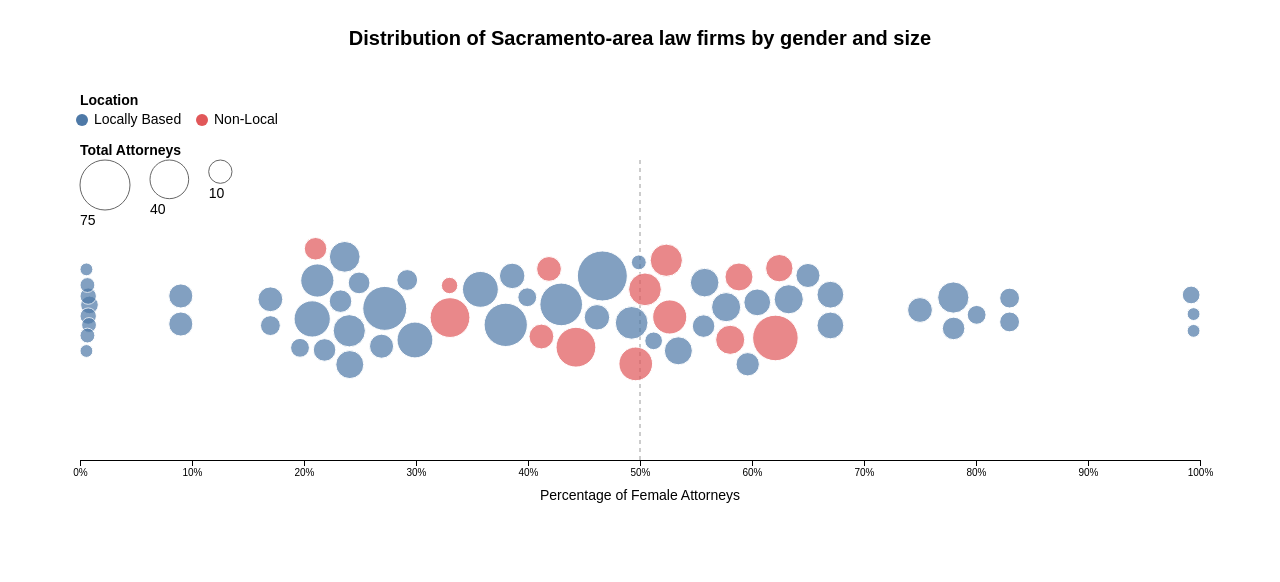
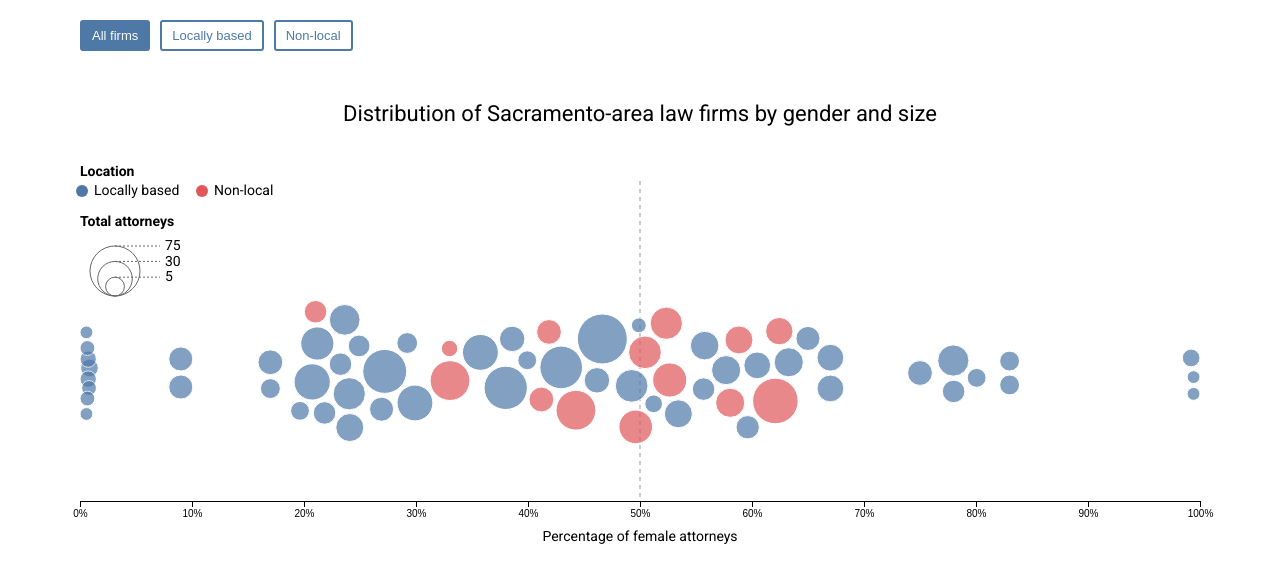
Before and after one commit to sacbizjournal/lawfirm-diversity, a website: page index.html in a window 1280 px wide. Drawn offline with nearby package versions, Linux system fonts and the light colour scheme.

Commit message:
chart updated

```diff
--- a/index.html
+++ b/index.html
@@ -3,11 +3,14 @@
 <head>
     <meta charset="UTF-8">
     <meta name="viewport" content="width=device-width, initial-scale=1.0">
-    <title>Law Firms Gender Distribution</title>
+    <title>Sacramento law firms gender distribution</title>
     <script src="https://d3js.org/d3.v7.min.js"></script>
+    <link rel="preconnect" href="https://fonts.googleapis.com">
+    <link rel="preconnect" href="https://fonts.gstatic.com" crossorigin>
+    <link href="https://fonts.googleapis.com/css2?family=Roboto:ital,wght@0,100..900;1,100..900&display=swap" rel="stylesheet">
     <style>
         body {
-            font-family: Arial, sans-serif;
+            font-family: "Roboto", sans-serif;
             margin: 0;
             padding: 20px;
             background-color: #fff;
@@ -19,6 +22,8 @@
             margin: 0 auto;
             background-color: #fff;
             position: relative;
+            padding: 0;
+            box-sizing: border-box;
         }
         .dot {
             opacity: 0.7;
@@ -50,7 +55,7 @@
         .tooltip .firm-name {
             font-weight: bold;
             margin-bottom: 5px;
-            font-size: 16px;
+            font-size: 15px;
         }
         .tooltip .info-row {
             margin: 3px 0;
@@ -60,9 +65,34 @@
             font-size: 20px;
             font-weight: bold;
         }
-        .chart-subtitle {
-            font-size: 14px;
-            color: #666;
+
+        .tabs {
+            display: flex;
+            gap: 10px;
+            margin-bottom: 10px;
+            padding-left: 40px;
+        }
+        .tab-button {
+            padding: 6px 10px;
+            border: 2px solid #4e79a7;
+            background: none;
+            color: #4e79a7;
+            cursor: pointer;
+            font-size: 13px;
+            border-radius: 3px;
+            transition: all 0.3s ease;
+        }
+        .tab-button.active {
+            background: #4e79a7;
+            color: white;
+        }
+        .tab-button:hover {
+            background: #4e79a7;
+            color: white;
+        }
+        #chart {
+            width: 100%;
+            position: relative;
         }
         @media (max-width: 768px) {
             body {
@@ -85,7 +115,14 @@
     </style>
 </head>
 <body>
-    <div class="chart-container" id="chart"></div>
+    <div class="chart-container">
+        <div class="tabs">
+            <button class="tab-button active" data-type="all">All firms</button>
+            <button class="tab-button" data-type="local">Locally based</button>
+            <button class="tab-button" data-type="nonlocal">Non-local</button>
+        </div>
+        <div id="chart"></div>
+    </div>
     <!-- Load data first, then the visualization script -->
     <script src="data.js"></script>
     <script src="script.js"></script>
--- a/script.js
+++ b/script.js
@@ -1,14 +1,19 @@
 // Create the visualization with given dimensions
-function createVisualization(width, height) {
+function createVisualization(width, height, filterType = 'all') {
     // Clear any existing visualization
     d3.select('#chart').selectAll('*').remove();
 
-    // Get data from global scope
-    const data = window.lawFirmsData;
+    // Get data from global scope and filter based on type
+    let data = window.lawFirmsData;
+    if (filterType === 'local') {
+        data = data.filter(d => d.locallyBased === 'Y');
+    } else if (filterType === 'nonlocal') {
+        data = data.filter(d => d.locallyBased === 'N');
+    }
 
     // Set up the chart dimensions with adjusted margins
     const margin = {
-        top: width < 600 ? 180 : 140,    // Increased top margin further
+        top: width < 600 ? 160 : 120,    // Increased top margin to prevent overlap
         right: 40,
         bottom: 60,
         left: 40
@@ -43,19 +48,22 @@ function createVisualization(width, height) {
 
     // Add title and subtitle with adjusted positioning
     const titleGroup = svg.append('g')
-        .attr('transform', `translate(${chartWidth/2}, ${-margin.top/2 - (width < 600 ? 35 : 45)})`);
+        .attr('transform', `translate(${chartWidth/2}, ${-margin.top/2})`);  // Moved title up by removing +20
+
+    // Calculate responsive font size based on chart width
+    const titleFontSize = Math.max(16, Math.min(22, width / 40));  // Scales between 16px and 24px
 
     titleGroup.append('text')
         .attr('class', 'chart-title')
         .attr('text-anchor', 'middle')
         .attr('y', 0)
-        .style('font-size', width < 600 ? '16px' : '20px')
-        .style('font-weight', 'bold')
+        .style('font-size', `${titleFontSize}px`)
+        .style('font-weight', 'normal')
         .text('Distribution of Sacramento-area law firms by gender and size');
 
     // Add legends at the top left with improved responsive positioning
     const legendGroup = svg.append('g')
-        .attr('transform', `translate(0, ${-margin.top/2 + (width < 600 ? 35 : 30)})`);
+        .attr('transform', `translate(0, ${-margin.top/2 + 70})`);  // Increased offset from 50 to 70
 
     // Legend for locally based
     legendGroup.append('text')
@@ -79,7 +87,7 @@ function createVisualization(width, height) {
         .attr('x', 14)  // Adjusted to maintain same spacing from circle
         .attr('y', 4)
         .style('font-size', width < 600 ? '11px' : '14px')
-        .text('Locally Based');
+        .text('Locally based');
 
     locationLegend.append('circle')
         .attr('cx', locationSpacing + 2)  // Added same offset
@@ -91,44 +99,55 @@ function createVisualization(width, height) {
         .attr('x', locationSpacing + 14)  // Adjusted to maintain same spacing
         .attr('y', 4)
         .style('font-size', width < 600 ? '11px' : '14px')
-        .text('Non-Local');
+        .text('Non-local');
 
     // Second row of legends (Total Attorneys) with improved spacing
     const sizeLegend = legendGroup.append('g')
-        .attr('transform', `translate(0, ${width < 600 ? 35 : 40})`);
+        .attr('transform', `translate(0, ${width < 600 ? 45 : 50})`);  // Increased vertical spacing for size legend
 
     sizeLegend.append('text')
         .attr('x', 0)
-        .attr('y', -5)
+        .attr('y', -15)  // Increased negative value to move text up more
         .attr('font-weight', 'bold')
         .style('font-size', width < 600 ? '12px' : '14px')
-        .text('Total Attorneys');
+        .text('Total attorneys');
 
-    const sizeLegendValues = [75, 40, 10];
-    let currentX = 0;
-    const circleSpacing = width < 600 ? 10 : 20;  // Reduced spacing values
+    const sizeLegendValues = [75, 30, 5];  // Updated values
+    const maxRadius = sizeScale(sizeLegendValues[0]);
+    const baseY = maxRadius + 30;  // Increased from 20 to 30 to move circles down
+    const centerX = maxRadius + 10;
 
-    sizeLegendValues.forEach((value, i) => {
+    // Create circles from largest to smallest
+    sizeLegendValues.forEach((value) => {
         const radius = sizeScale(value);
 
-        // Add circle with adjusted positioning
+        // Add circle - align all circles at the bottom
         sizeLegend.append('circle')
-            .attr('cx', currentX + radius)
-            .attr('cy', radius)
+            .attr('cx', centerX)
+            .attr('cy', baseY - radius)  // Adjust cy to align bottom edges
             .attr('r', radius)
             .style('fill', 'none')
-            .style('stroke', '#666');
+            .style('stroke', '#666')
+            .style('stroke-width', '1px');
 
-        // Add label with improved responsive positioning
+        // Add dashed line - start from top edge of circle
+        sizeLegend.append('line')
+            .attr('x1', centerX)  // Start from center x
+            .attr('y1', baseY - radius * 2)  // Start from top of circle
+            .attr('x2', centerX + maxRadius + 20)  // Extend line to the right
+            .attr('y2', baseY - radius * 2)  // Keep line horizontal
+            .style('stroke', '#666')
+            .style('stroke-width', '1px')
+            .style('stroke-dasharray', '2,2');  // Smaller dashes
+
+        // Add text
         sizeLegend.append('text')
-            .attr('x', currentX)
-            .attr('y', radius * 2 + (width < 600 ? 10 : 15))
+            .attr('x', centerX + maxRadius + 25)  // Position text at end of line
+            .attr('y', baseY - radius * 2)  // Align with the dashed line
+            .attr('dy', '0.3em')  // Slight vertical adjustment for centering
             .attr('text-anchor', 'start')
             .style('font-size', width < 600 ? '11px' : '14px')
             .text(value);
-
-        // Update X position with tighter spacing
-        currentX += (radius * 2) + circleSpacing;  // Removed additional radius from spacing
     });
 
     // Draw the center line
@@ -146,18 +165,34 @@ function createVisualization(width, height) {
     const dotsGroup = svg.append('g')
         .attr('class', 'dots');
 
-    // Initialize the dots with starting positions
+    // Initialize the dots with starting positions and transitions
     const dots = dotsGroup.selectAll('.dot')
-        .data(data)
-        .join('circle')
+        .data(data, d => d.name)  // Use firm name as key for smooth transitions
+        .join(
+            enter => enter.append('circle')
                 .attr('class', 'dot')
                 .attr('r', d => sizeScale(d.totalAttorney))
                 .attr('cx', d => xScale(d.fPercentage))
-        .attr('cy', chartHeight / 2)
+                .attr('cy', chartHeight * 0.6)  // Move dots down to 60% of chart height
                 .style('fill', d => d.locallyBased === 'Y' ? '#4e79a7' : '#e15759')
                 .style('stroke', '#fff')
                 .style('stroke-width', '1px')
-        .style('opacity', 0.7);
+                .style('opacity', 0)
+                .call(enter => enter.transition()
+                    .duration(750)
+                    .style('opacity', 0.7)),
+            update => update
+                .call(update => update.transition()
+                    .duration(750)
+                    .attr('r', d => sizeScale(d.totalAttorney))
+                    .attr('cx', d => xScale(d.fPercentage))
+                    .style('fill', d => d.locallyBased === 'Y' ? '#4e79a7' : '#e15759')),
+            exit => exit
+                .call(exit => exit.transition()
+                    .duration(750)
+                    .style('opacity', 0)
+                    .remove())
+        );
 
     // Add mouse events for tooltips
     dots.on('mouseover', function(event, d) {
@@ -174,9 +209,9 @@ function createVisualization(width, height) {
 
         tooltip.html(`
             <div class="firm-name">${d.name}</div>
-            <div class="info-row">Total Attorneys: ${d.totalAttorney}</div>
-            <div class="info-row">Female Attorneys: ${(d.fPercentage * 100).toFixed(1)}%</div>
-            <div class="info-row">${d.locallyBased === 'Y' ? 'Locally Based' : 'Non-Local'}</div>
+            <div class="info-row">Total attorneys: ${d.totalAttorney}</div>
+            <div class="info-row">Female attorneys: ${(d.fPercentage * 100)}%</div>
+            <div class="info-row">${d.locallyBased === 'Y' ? 'Locally based' : 'Not locally based'}</div>
         `);
 
         // Get window width and tooltip width
@@ -222,7 +257,7 @@ function createVisualization(width, height) {
     // Create and start the simulation
     const simulation = d3.forceSimulation(data)
         .force('x', d3.forceX(d => xScale(d.fPercentage)).strength(1))
-        .force('y', d3.forceY(chartHeight / 2).strength(0.1))
+        .force('y', d3.forceY(chartHeight * 0.6).strength(0.1))  // Move center of force to 60% of chart height
         .force('collision', d3.forceCollide().radius(d => sizeScale(d.totalAttorney) + 2).strength(0.8))
         .alphaDecay(0.01);
 
@@ -249,26 +284,41 @@ function createVisualization(width, height) {
         .attr('y', chartHeight + 40)
         .attr('text-anchor', 'middle')
         .style('font-size', '14px')
-        .text('Percentage of Female Attorneys');
+        .text('Percentage of female attorneys');
 }
 
-// Initial creation
+// Initial creation and tab handling
 document.addEventListener('DOMContentLoaded', () => {
     // Get the initial size of the container
     const container = document.getElementById('chart');
-    const width = Math.min(1200, container.clientWidth); // Cap maximum width
-    const height = Math.min(500, window.innerHeight * 0.7); // Cap maximum height
+    const width = Math.min(1200, container.clientWidth);
+    const height = Math.min(500, window.innerHeight * 0.7);
 
-    createVisualization(width, height);
+    // Initial creation
+    createVisualization(width, height, 'all');
 
-    // Add resize listener
+    // Add tab click handlers
+    document.querySelectorAll('.tab-button').forEach(button => {
+        button.addEventListener('click', () => {
+            // Update active state
+            document.querySelectorAll('.tab-button').forEach(btn =>
+                btn.classList.remove('active'));
+            button.classList.add('active');
+
+            // Recreate visualization with filter
+            createVisualization(width, height, button.dataset.type);
+        });
+    });
+
+    // Add resize listener with debouncing
     let resizeTimer;
     window.addEventListener('resize', () => {
         clearTimeout(resizeTimer);
         resizeTimer = setTimeout(() => {
             const newWidth = Math.min(1200, container.clientWidth);
             const newHeight = Math.min(500, window.innerHeight * 0.7);
-            createVisualization(newWidth, newHeight);
-        }, 250); // Debounce resize events
+            const activeType = document.querySelector('.tab-button.active').dataset.type;
+            createVisualization(newWidth, newHeight, activeType);
+        }, 250);
     });
 });
```
Also changed, not shown: 1 other file. Lines whose indentation alone changed are shown as unchanged.
